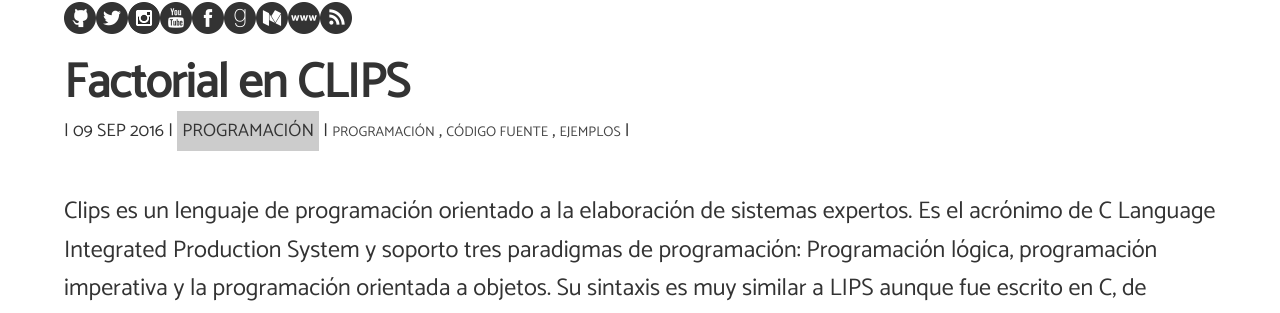
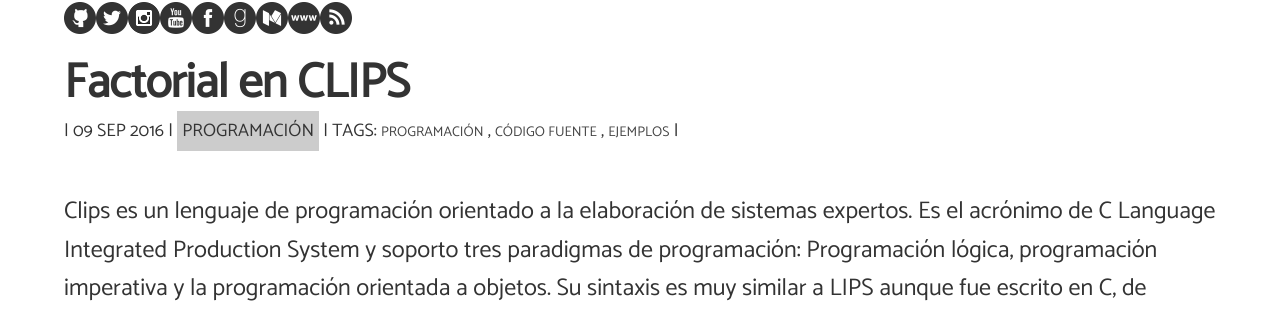
Before and after one commit to angelsimon/angelsimon.github.io, a Jekyll site: the page built from _posts/2016-09-09-factorial-en-clips.md, in a window 1280 px wide and 900 px high. Shown: the part 184-497 px from the top of the window. Built offline with Jekyll 4.4.1, drawn with Linux system fonts in a browser that asks for light colours; nearby versions of some CDN libraries; comment, search, counter and statistics services are not loaded.

Commit message:
Update post.html

```diff
--- a/_layouts/post.html
+++ b/_layouts/post.html
@@ -34,6 +34,7 @@ comments: true
 		<span class="category">{{ page.category }}</span> |
 		<!-- Tags -->
 		{%if page.tags.size > 0 %}
+		  <span>TAGS: </span>
   		{% for tag in page.tags %}
   		  <span class="tag">{{ tag }}</span>
   		  {% if forloop.index < page.tags.size %}
```
